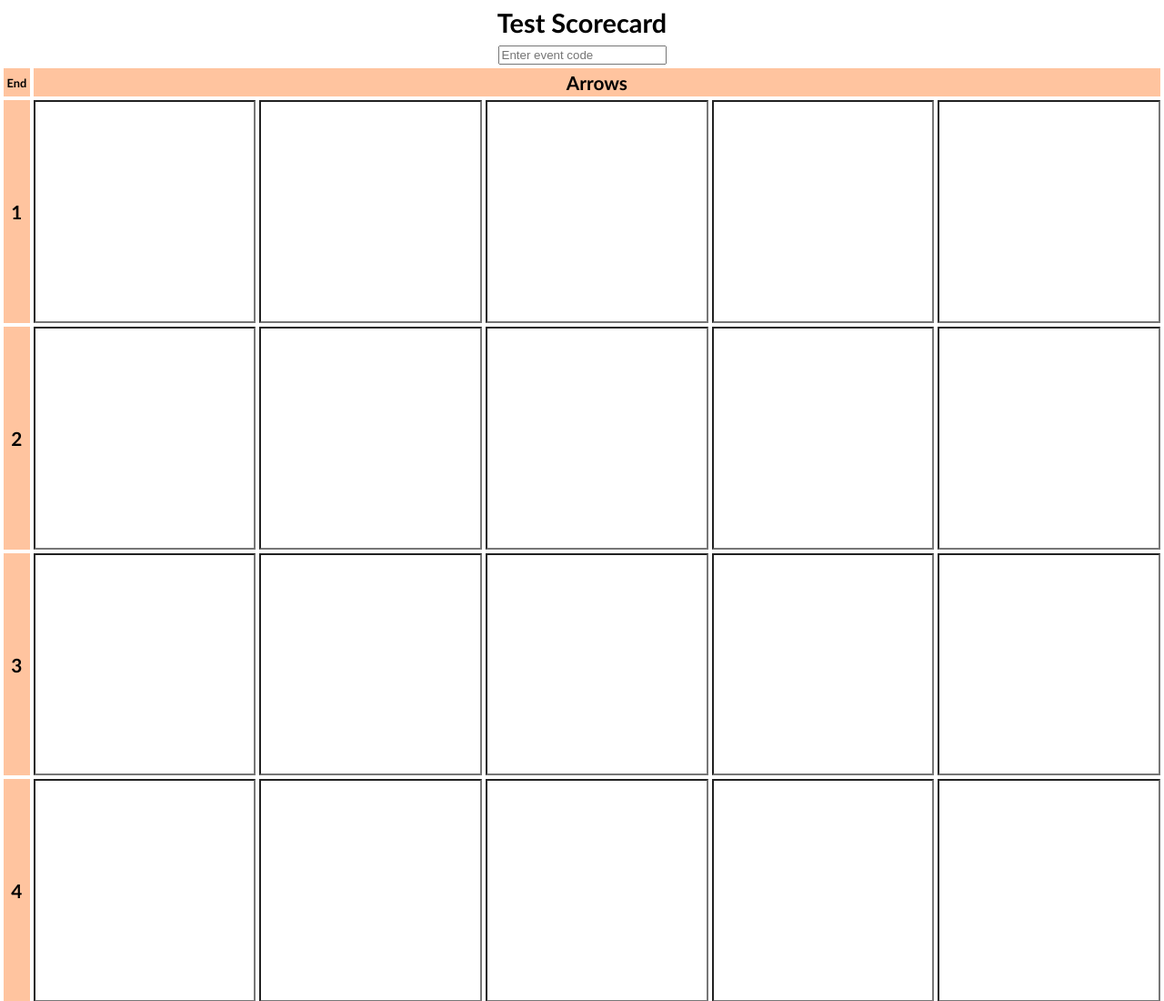
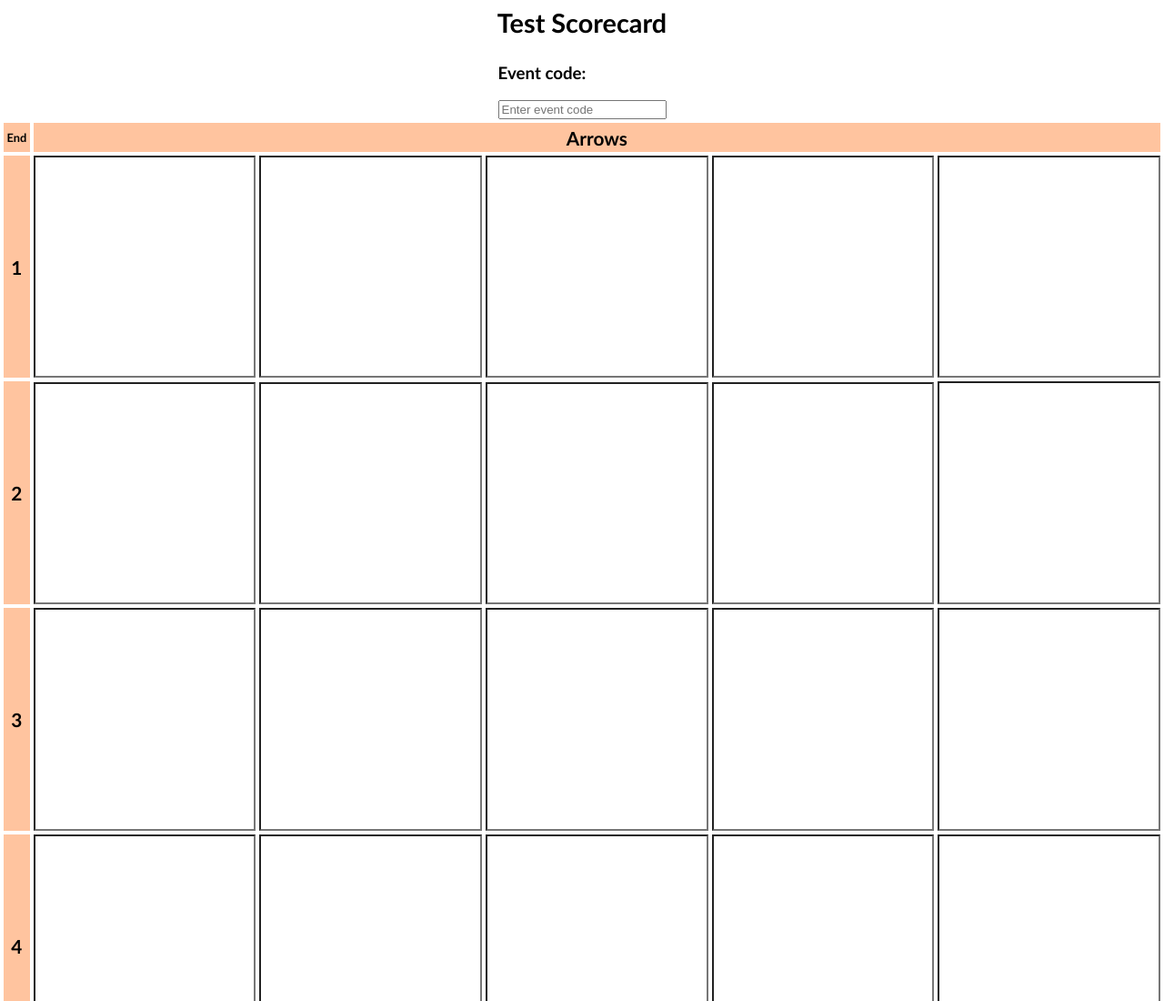
Before and after one commit to 3mda5h/Archery-Club-Capstone, a plain HTML site: page public/index.html in a window 1280 px wide. Shown: the top 1100 px of the page at 91% size. Drawn offline with Linux system fonts and the light colour scheme.

Commit message:
added event code lable

```diff
--- a/public/index.html
+++ b/public/index.html
@@ -11,7 +11,7 @@
     <body>
         <main>
             <h1>Test Scorecard</h1>
-            <input id="event-code" type="text" placeholder="Enter event code">
+            <div><h3>Event code: </h3><input id="event-code" type="text" placeholder="Enter event code"></div>
             <table id="scorecard">
                 <tr>
                     <th id="end-header" class="end-label">End</th>
```
